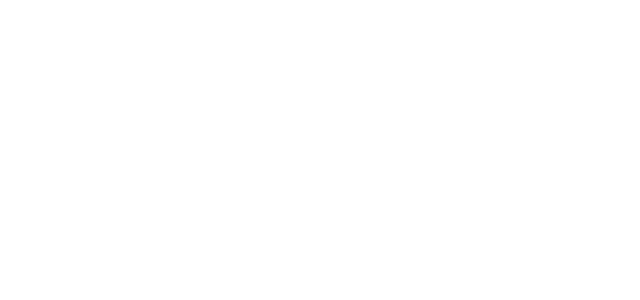
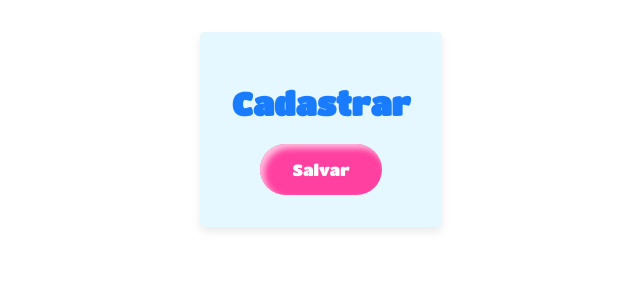
Before and after one commit to QGelado/QGelado-Frontend, a React (Vite) app: page /cadastro-produto in a window 1280 px wide. Before the commit this address had no page. Shown: the top 300 px of the page, without its empty margins (319-959 px from the left). Built offline with nearby package versions, Linux system fonts and the light colour scheme.

Commit message:
:tada: Criando tela de cadastro

```diff
--- a/src/App.jsx
+++ b/src/App.jsx
@@ -1,5 +1,6 @@
 import { BrowserRouter, Routes, Route } from "react-router-dom"
 import Home from './pages/Home/Home'
+import CadastroProdutos from "./pages/CadastroProdutos/CadastroProdutos"
 
 function App() {
 
@@ -7,6 +8,7 @@
     <BrowserRouter>
       <Routes>
         <Route exact path="/" element={<Home/>}/>
+        <Route exact path="/cadastro-produto" element={<CadastroProdutos/>}/>
       </Routes>
     </BrowserRouter>
   )
--- /dev/null
+++ b/src/pages/CadastroProdutos/CadastroProdutos.jsx
@@ -0,0 +1,87 @@
+import React from 'react'
+import styles from './cadastroprodutos.module.css'
+import { useLocation } from 'react-router-dom'
+import { useState } from 'react'
+import { FaImage } from "react-icons/fa6";
+
+const CadastroProdutos = () => {
+    const searchParams = new URLSearchParams(useLocation().search)
+    const type = searchParams.get('type')
+    const [fields] = useState(
+        type === 'sabor-sorvete' ? ['nome', 'sabor', 'quantidade', 'preco', 'imagem']
+        : type === 'recipiente' || type === 'acompanhamento' ? ['nome', 'tipo', 'quantidade', 'preco', 'imagem']
+        : type === 'sorvete-padrao' ? ['nome',  'marca', 'preco', 'sabor', 'quantidade', 'descricao', 'imagem']
+        : []
+    )
+    const [produto, setProduto] = useState(Object.fromEntries(Object.entries(Object.assign({}, fields)).map(item => {return [item[1], '']})))
+    const name = type === 'sabor-sorvete' ? 'Sabor de sorvete'
+    : type === 'recipiente' ? 'Recipiente'
+    : type === 'acompanhamento' ? 'Acompanhamento'
+    : type === 'sorvete-padrao' ? 'Sorvete padrão'
+    : []
+    console.log(produto);
+
+    const changeProduct = (value, prop) =>{
+        setProduto({...produto, [prop]: value})
+    }
+  return (
+    <div className={styles.container}>
+        <h1 className={styles.title}>Cadastrar {name}</h1>
+        <form className={styles.form}>
+            {
+                fields.map((field) => {
+                    if(field === 'descricao'){
+                        return (<div className={styles.boxInput} key={field}>
+                            <label htmlFor={field} className={styles.label}>Descrição</label>
+                            <textarea name={field} id={field} cols="30" rows="10" onChange={(e) => changeProduct(e.target.value, field)} className={styles.textarea}>{produto[field]}</textarea>
+                        </div>)
+                    }
+                    if(field === 'preco'){
+                        return null
+                    }
+                    if(field === 'quantidade'){
+                        return (
+                            <div className={styles.boxInputs} key={field}>
+                                <div className={styles.boxInput}>
+                                  <label htmlFor={field} className={styles.label}>{field}</label>
+                                  <input type="text" value={produto[field]} id={field} onChange={(e) => changeProduct(e.target.value, field)} className={styles.input}/>
+                                </div>
+                                <div className={styles.boxInput}>
+                                  <label htmlFor={'preco'} className={styles.label}>Preço</label>
+                                  <input type="number" value={produto['preco']} id={'preco'} onChange={(e) => changeProduct(e.target.value, 'preco')} className={styles.input}/>
+                                </div>
+                            </div>
+                        )
+                    }
+                    if(field === 'imagem'){
+                        return (
+                            <div className={styles.boxInput} key={field}>
+                                <label htmlFor={field} className={styles.label}>{field}</label>
+                                <input type="file" value={produto[field]} id={field} onChange={(e) => changeProduct(e.target.value, field)} style={{display:'none'}}/>
+                                <label htmlFor={field}>
+                                    {produto.imagem  ?
+                                        <img src={URL.createObjectURL(produto.imagem)} className={styles.imgInputProduct}/>
+                                    :
+                                        <div className={styles.imgInputProduct}>
+                                            <FaImage color='#197CFF'/>
+                                        </div>
+                                    }
+                                </label>
+                            </div>
+                        )
+                    }
+                    return (
+                        <div className={styles.boxInput} key={field}>
+                            <label htmlFor={field} className={styles.label}>{field}</label>
+                            <input type="text" value={produto[field]} id={field} onChange={(e) => changeProduct(e.target.value, field)} className={styles.input}/>
+                        </div>
+                    )
+                })
+            }
+            <button className={styles.btnSalvar}>Salvar</button>
+        </form>
+    </div>
+  )
+}
+
+export default CadastroProdutos
--- /dev/null
+++ b/src/pages/CadastroProdutos/cadastroprodutos.module.css
@@ -0,0 +1,79 @@
+.container{
+    display: flex;
+    flex-direction: column;
+    align-items: center;
+    justify-content: center;
+    font-family: var(--poppins);
+    box-shadow: 0px 5px 10px #00000015;
+    background-color: var(--blue-1);
+    border-radius: 5px;
+    padding: 2rem;
+    width: fit-content;
+    margin: 2rem auto;
+}
+.label{
+    text-transform: capitalize;
+    font-size: 0.9rem;
+}
+.boxInput{
+    display: flex;
+    flex-direction: column;
+    width: 100%;
+}
+.boxInputs{
+    display: flex;
+    align-items: center;
+    justify-content: space-between;
+    gap: 2rem;
+    width: 100%;
+}
+.input{
+    border: 2px solid #000;
+    border-radius: 5px;
+    padding: 5px 10px;
+    width: auto;
+    font-family: var(--poppins);
+}
+.textarea{
+    resize: none;
+    border: 2px solid #000;
+    border-radius: 5px;
+    height: 100px;
+    padding: 5px 10px;
+    width: auto;
+    font-family: var(--poppins);
+}
+.form{
+    display: flex;
+    flex-direction: column;
+    gap: 1rem;
+}
+.title{
+    color: var(--blue-3);
+    font-family: var(--titan-one);
+}
+.btnSalvar{
+    background-color: var(--pink-3);
+    border-radius: 3rem;
+    padding: 1rem 2rem;
+    box-shadow: 4px 4px 6px var(--pink-1) inset;
+    color: #fff;
+    font-family: var(--titan-one);
+    font-size: 1rem;
+    text-align: center;
+    border: none;
+    cursor: pointer;
+}
+
+.imgInputProduct{
+    display: flex;
+    align-items: center;
+    justify-content: center;
+    padding: 3rem;
+    background-color: var(--blue-2);
+    border-radius: 5px;
+    cursor: pointer;
+}
+.imgProduct{
+    height: 115px;
+}
```
